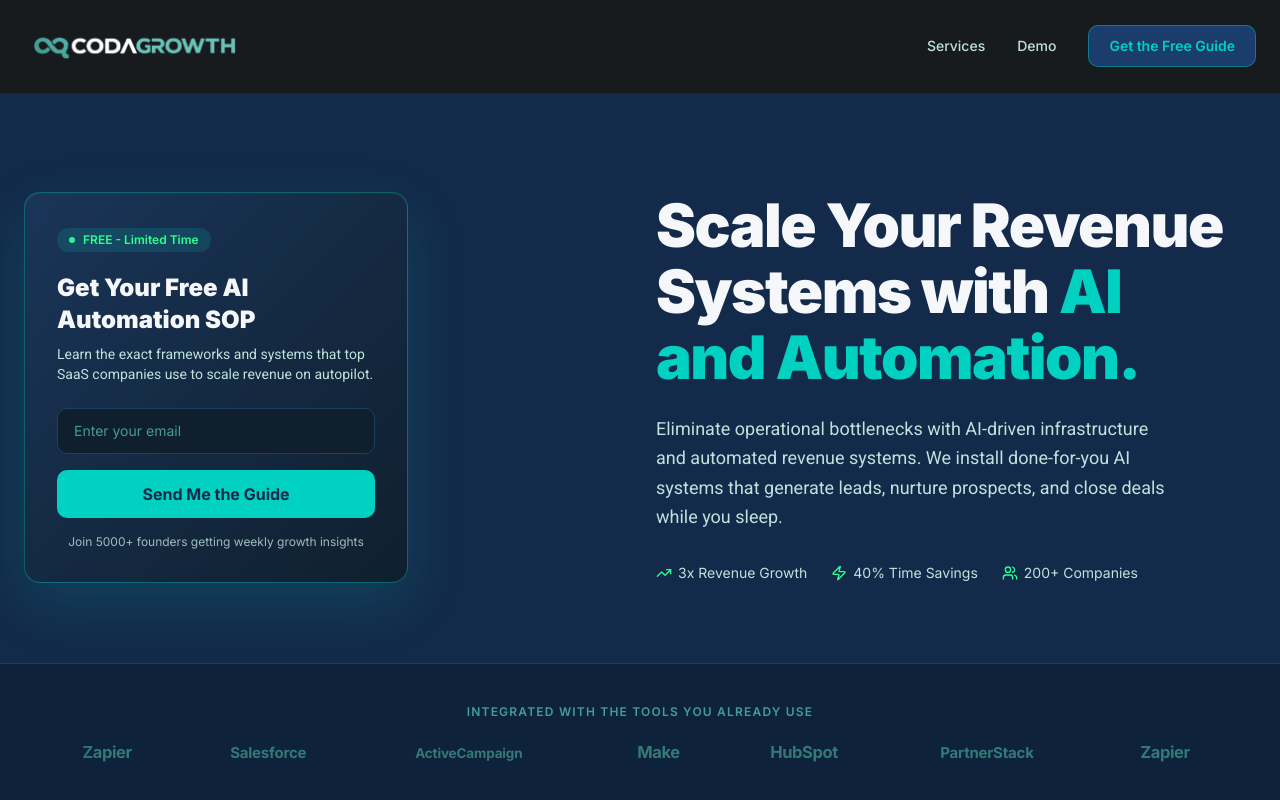
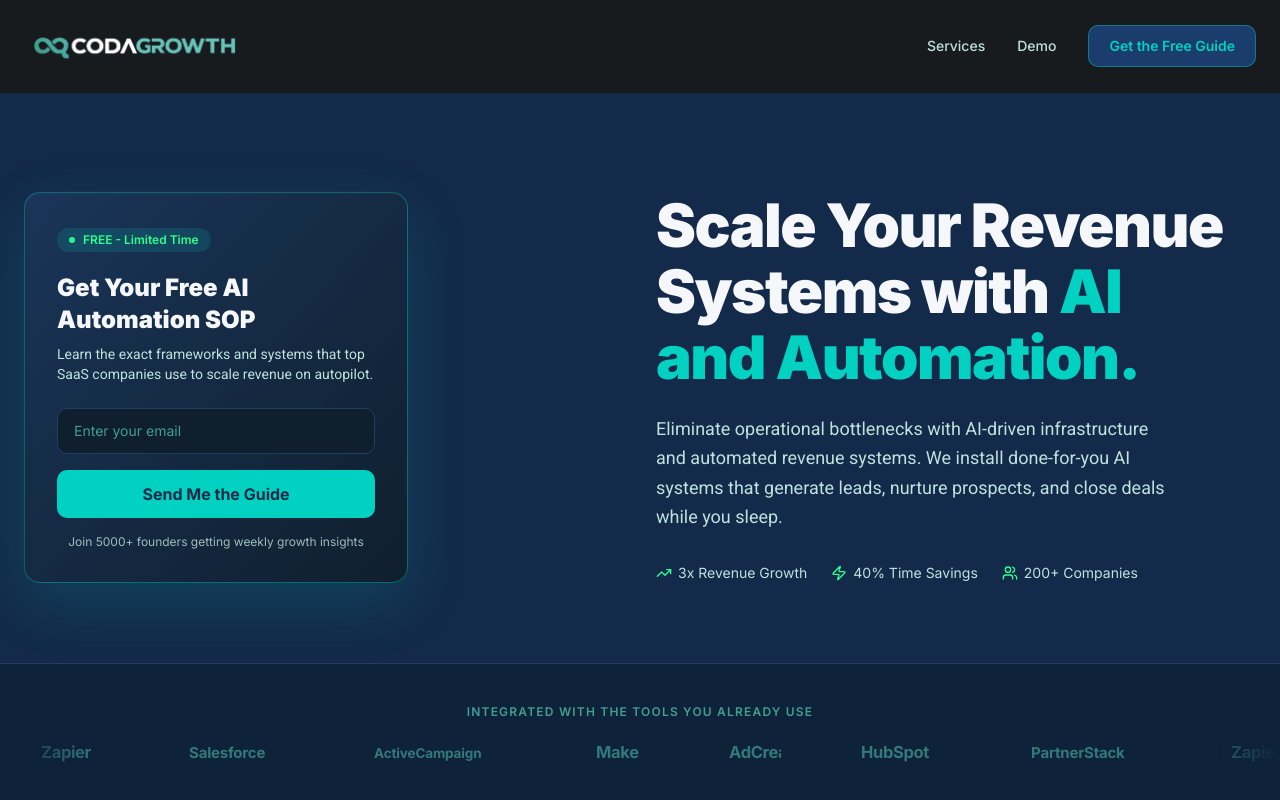
Before and after one commit to codagrowth/v0-coda-growth-web, a Next.js app: page / in a window 1280 px wide. Shown: the top 800 px of the page. Built offline with nearby package versions, Linux system fonts and the light colour scheme.

Commit message:
feat: add AdCreative logo to TrustBar component

```diff
--- a/components/trust-bar.tsx
+++ b/components/trust-bar.tsx
@@ -60,7 +60,18 @@ export function TrustBar() {
         </svg>
       ),
     },
+    {
+      name: "AdCreative",
+      svg: (
+        <svg viewBox="0 0 70 32" className="h-6 w-auto fill-current" aria-label="Make">
+          <text x="0" y="24" fontSize="22" fontWeight="700" fontFamily="Inter, sans-serif" letterSpacing="-0.5">
+            AdCreative
+          </text>
+        </svg>
+      ),
+    },
   ]
+
 
   // Duplicate logos for seamless loop
   const allLogos = [...logos, ...logos]
```
